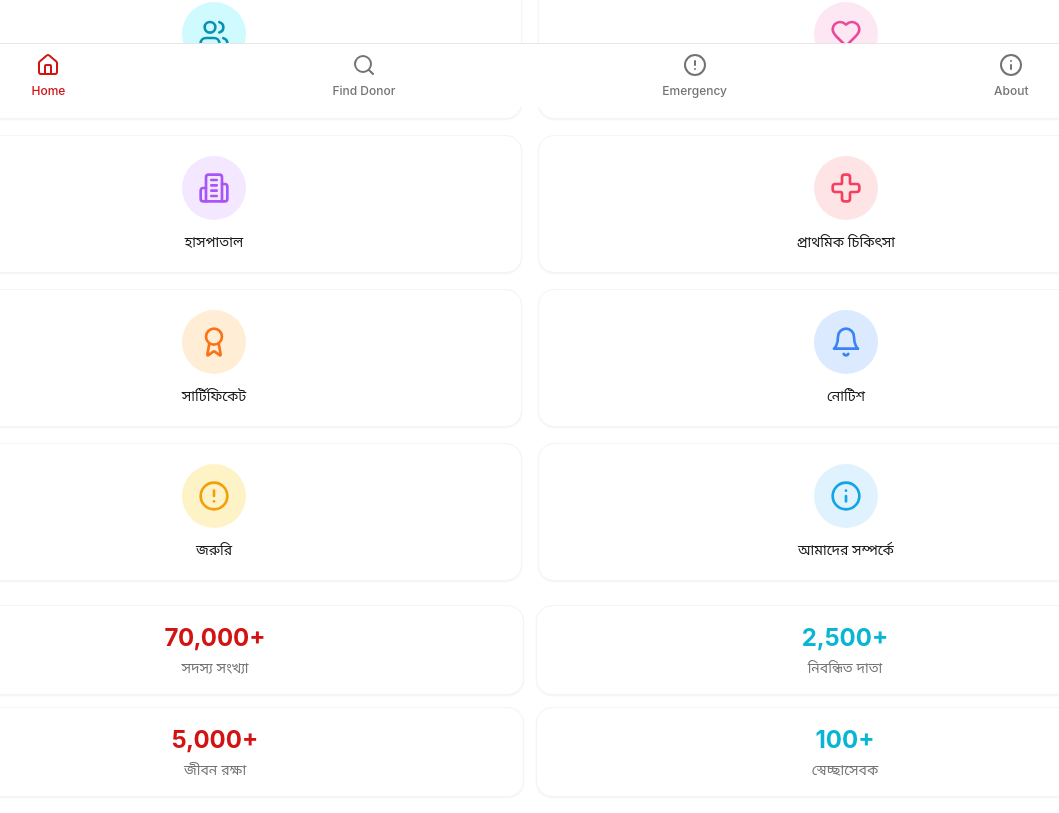
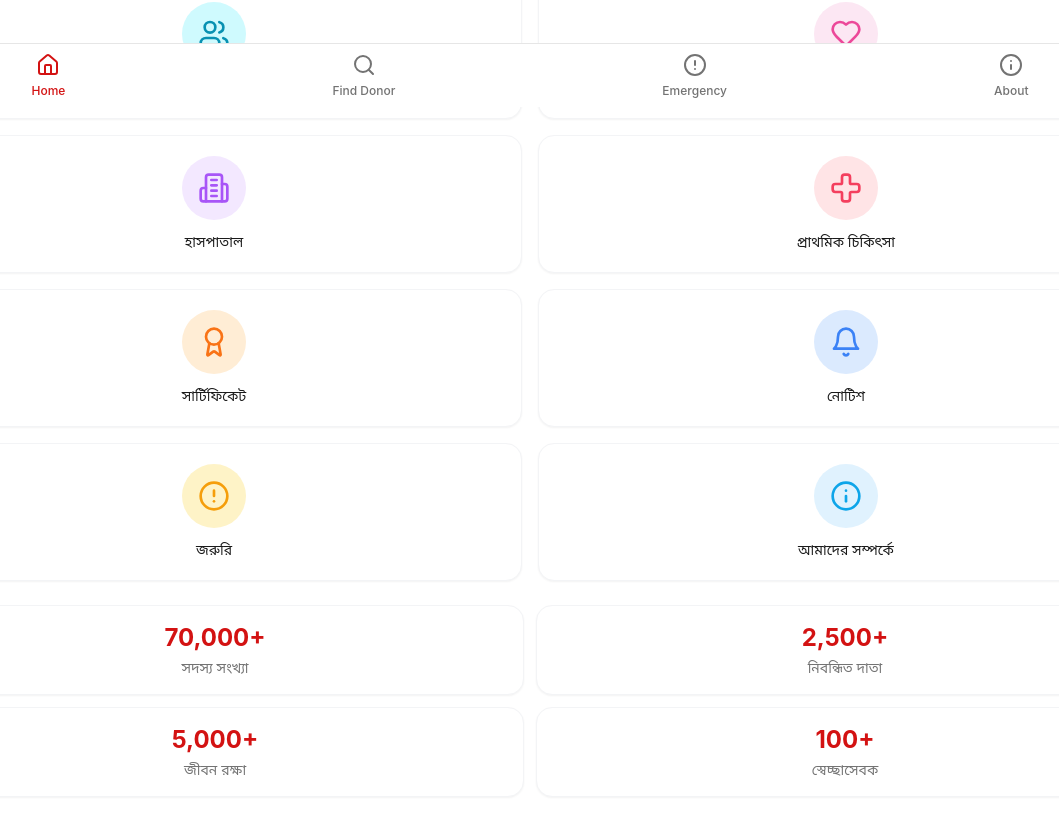
Before and after one commit to hscianhelp-commits/heartlink-bobdo, a React (Vite) app: page / in a window 1280 px wide. Shown: the part 693-1506 px from the top of the page, without its empty margins (110-1169 px from the left). Built offline with nearby package versions, Linux system fonts and the light colour scheme; the HTML template or start-up script is replaced by a standard one.

Commit message:
Update StatsSection.tsx

```diff
--- a/src/components/home/StatsSection.tsx
+++ b/src/components/home/StatsSection.tsx
@@ -2,9 +2,9 @@ import { useEffect, useState, useRef } from "react";
 
 const stats = [
   { value: 70000, label: "সদস্য সংখ্যা", color: "text-primary" },
-  { value: 2500, label: "নিবন্ধিত দাতা", color: "text-cyan-500" },
+  { value: 2500, label: "নিবন্ধিত দাতা", color: "text-primary" },
   { value: 5000, label: "জীবন রক্ষা", color: "text-primary" },
-  { value: 100, label: "স্বেচ্ছাসেবক", color: "text-cyan-500" },
+  { value: 100, label: "স্বেচ্ছাসেবক", color: "text-primary" },
 ];
 
 const useCountUp = (end: number, duration: number = 2000) => {
```
